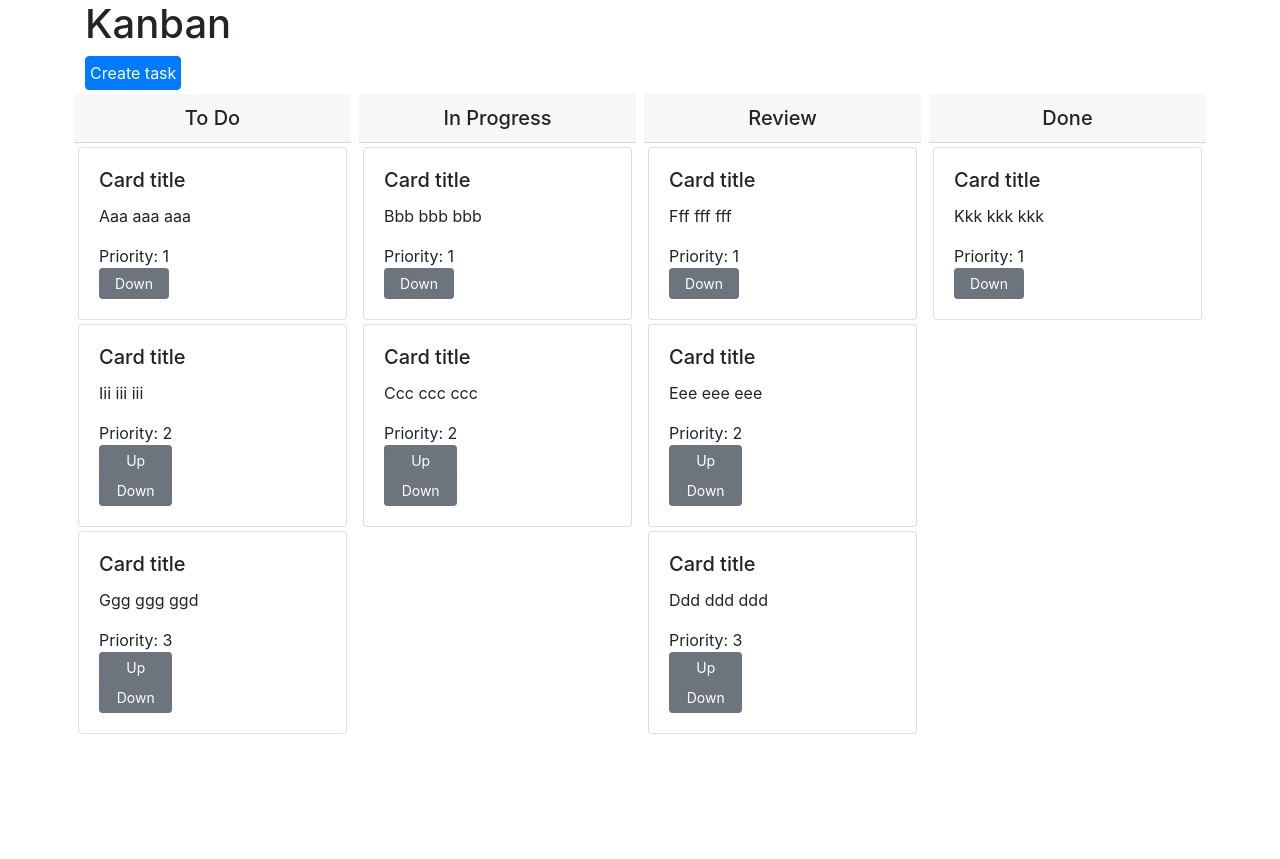
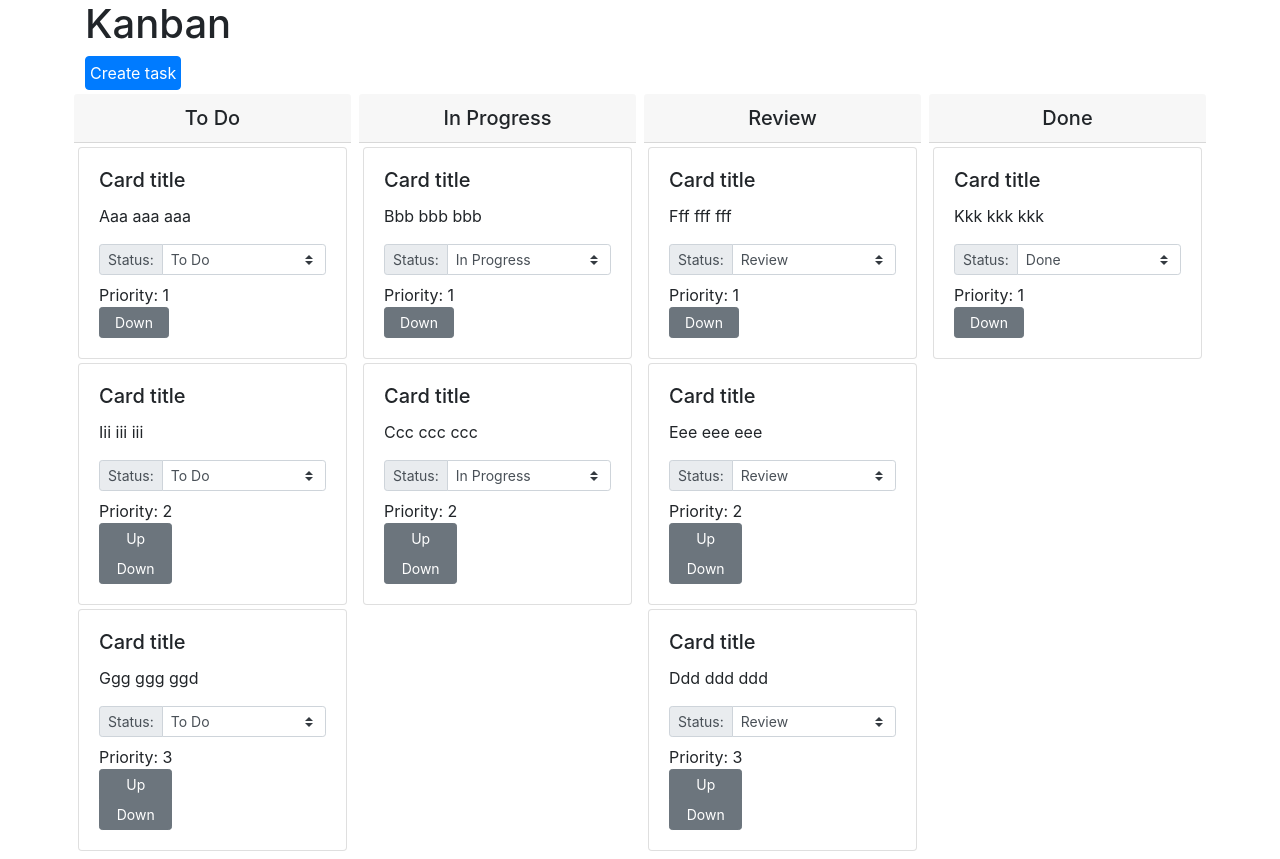
Before and after one commit to atarasevich77/kanban-lesson, a React (Create React App) app: page / in a window 1280 px wide. Before the commit the page ends 800 px from the top, so only its background shows below. Built offline with nearby package versions, Linux system fonts and the light colour scheme.

Commit message:
Add Select box for status changes

```diff
--- a/src/App.js
+++ b/src/App.js
@@ -1,5 +1,6 @@
 import React, {useState} from 'react';
-import TaskItem from "./TaskItem";
+import TasksItem from "./StatusesItem";
+import StatusesItem from "./StatusesItem";
 
 //not so good variant
 // const tasks1 = {
@@ -97,7 +98,7 @@ function App() {
                     <form>
                         <div className="form-group p-1">
                             <label htmlFor="exampleInputEmail1">Task</label>
-                            <input type="text" className="form-control" placeholder="Enter Task"
+                            <input type="text" className="form-control" placeholder="Describe Your Task"
                                 value={taskName} onChange={onTaskChange}/>
                         </div>
                         <button type="submit" className="btn btn-primary m-1"
@@ -112,22 +113,12 @@ function App() {
                     initStatuses
                         .sort((a, b) => { return a.queue - b.queue} )
                         .map(el =>
-                            <div key={el.id} className="col-sm-3 p-1">
-                                <h5 className="card-header text-center">{el.name}</h5>
-                                {
-                                    tasks
-                                        .sort((a, b) => { return a.priority - b.priority} )
-                                        .map(task => {
-                                            if(task.statusId === el.id)
-                                                return (
-                                                        <TaskItem key={task.id}
-                                                                  task={task}
-                                                                  updateTask={updateTask}
-                                                        />
-                                                    );
-                                        })
-                                }
-                            </div>
+                            <StatusesItem key={el.id}
+                                          status={el}
+                                          initStatuses={initStatuses}
+                                          tasks={tasks}
+                                          updateTask={updateTask}
+                            />
                         )
                 }
                 </div>
--- /dev/null
+++ b/src/StatusesItem.js
@@ -0,0 +1,26 @@
+import React from 'react';
+import TasksItem from "./TasksItem";
+
+const StatusesItem = (props) => {
+    return (
+        <div className="col-sm-3 p-1">
+            <h5 className="card-header text-center">{props.status.name}</h5>
+            {
+                props.tasks
+                    .sort((a, b) => { return a.priority - b.priority} )
+                    .map(task => {
+                        if(task.statusId === props.status.id)
+                            return (
+                                <TasksItem key={task.id}
+                                           initStatuses={props.initStatuses}
+                                           task={task}
+                                           updateTask={props.updateTask}
+                                />
+                            );
+                    })
+            }
+        </div>
+    );
+};
+
+export default StatusesItem;
--- a/src/TaskItem.js
+++ /dev/null
@@ -1,40 +0,0 @@
-import React, {useState} from 'react';
-
-const TaskItem = (props) => {
-
-    const [task, setTask] = useState(props.task);
-
-    const onPriorityUp = (task) => {
-        setTask({...task, priority: --task.priority});
-        props.updateTask(task);
-    }
-
-    const onPriorityDown = (task) => {
-        setTask({...task, priority: ++task.priority});
-        props.updateTask(task);
-    }
-
-    return (
-        <div className="card m-1">
-            <div className="card-body">
-                <h5 className="card-title">Card title</h5>
-                <p className="card-text">
-                    {task.name}
-                </p>
-                <div className="btn-group-vertical btn-group-sm">
-                    Priority: {task.priority}
-                    {
-                        task.priority > 1 &&
-                        <button className="btn btn-secondary" onClick={() => onPriorityUp(task)} type="button">Up</button>
-                    }
-                    {
-                        task.priority < 10 &&
-                        <button className="btn btn-secondary" onClick={() => onPriorityDown(task)} type="button">Down</button>
-                    }
-                </div>
-            </div>
-        </div>
-    );
-};
-
-export default TaskItem;
--- /dev/null
+++ b/src/TasksItem.js
@@ -0,0 +1,92 @@
+import React, {useState} from 'react';
+
+const TasksItem = (props) => {
+
+    const [task, setTask] = useState(props.task);
+    // const [show, setShow] = useState("");
+
+    const onPriorityUp = () => {
+        const updatedTask = {...task, priority: --task.priority};
+        setTask(updatedTask);
+        props.updateTask(updatedTask);
+    }
+
+    const onPriorityDown = () => {
+        const updatedTask = {...task, priority: ++task.priority}
+        setTask(updatedTask);
+        props.updateTask(updatedTask);
+    }
+
+    const onStatusChange = (e) => {
+        // e.preventDefault();
+        const updatedTask = {...task, statusId: +e.target.value};
+        setTask(updatedTask);
+        props.updateTask(updatedTask);
+        // setShow("");
+    }
+
+    // const onToggleDropdown = (e) => {
+    //     e.preventDefault();
+    //     setShow(!show ? " show" : "");
+    // }
+
+    return (
+        <div className="card m-1">
+            <div className="card-body">
+                <h5 className="card-title">Card title</h5>
+                <p className="card-text">
+                    {task.name}
+                </p>
+
+                <div className="input-group input-group-sm mb-2 mt-2">
+                    <div className="input-group-prepend">
+                        <label className="input-group-text" htmlFor="inputGroupSelect01">Status:</label>
+                    </div>
+                    <select className="custom-select" id="inputGroupSelect01" defaultValue={task.statusId} onChange={onStatusChange}>
+                        {
+                            props.initStatuses.map(el => {
+                                return <option key={el.id} value={el.id}>{el.name}</option>
+                            })
+                        }
+                    </select>
+                </div>
+
+                <div className="btn-group-vertical btn-group-sm" aria-label={"Priority: " + task.priority}>
+                    Priority: {task.priority}
+                    {
+                        task.priority > 1 &&
+                        <button className="btn btn-secondary" onClick={onPriorityUp} type="button">Up</button>
+                    }
+                    {
+                        task.priority < 10 &&
+                        <button className="btn btn-secondary" onClick={onPriorityDown} type="button">Down</button>
+                    }
+                </div>
+
+
+                {/*<div className="dropdown">*/}
+                {/*    <button className="btn btn-secondary btn-sm dropdown-toggle" type="button" id="dropdownMenuButton"*/}
+                {/*            data-toggle="dropdown" aria-haspopup={true} aria-expanded={false}*/}
+                {/*            onClick={onToggleDropdown}>*/}
+                {/*        {props.initStatuses.map(el => {*/}
+                {/*            if(el.id === task.statusId)*/}
+                {/*                return el.name*/}
+                {/*        })}*/}
+                {/*    </button>*/}
+                {/*    <div className={"dropdown-menu" + show} aria-labelledby="dropdownMenuButton">*/}
+                {/*        {*/}
+                {/*            props.initStatuses.filter(el =>*/}
+                {/*                el.id !== task.statusId*/}
+                {/*            ).map(el =>*/}
+                {/*                <a className="dropdown-item" key={el.id} id={el.id} onClick={onStatusChange} href="#">{el.name}</a>*/}
+                {/*            )*/}
+                {/*        }*/}
+                {/*    </div>*/}
+                {/*</div>*/}
+
+            </div>
+        </div>
+    );
+};
+
+export default TasksItem;
```
